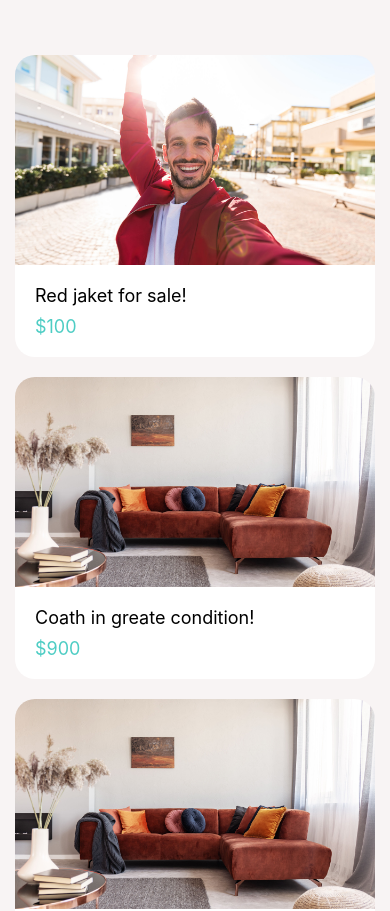
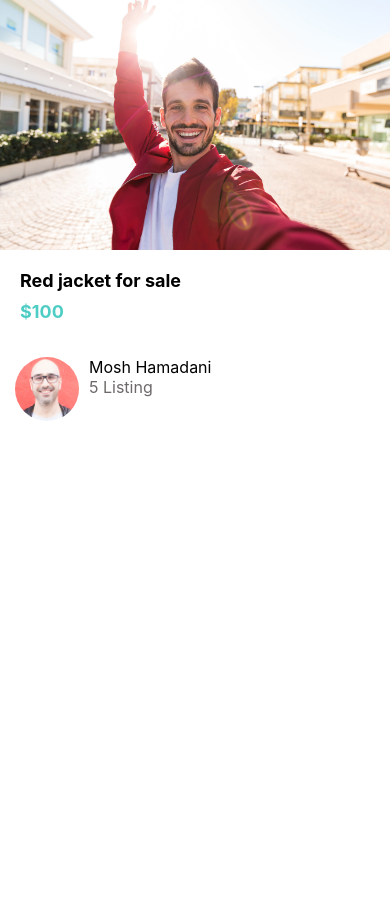
Before and after one commit to TAYBI/Done-with-it, a React Native app: screen / in a window 390 px wide. Shown: the top 911 px of the page. After the commit the page ends 844 px from the top, so only its background shows below. Built offline with nearby package versions, Linux system fonts and the light colour scheme.

Commit message:
listing Details Screen

```diff
--- a/App.js
+++ b/App.js
@@ -8,24 +8,28 @@ import Card from "./app/components/Card";
 
 import image from "./app/assets/jacket.jpg";
 import image2 from "./app/assets/couch.jpg";
+import ListingDetailsScreen from "./app/screens/ListingDetailsScreen";
 
 export default function App() {
   return (
     <View
-      style={{
-        backgroundColor: "#f8f4f4",
-        paddingTop: 40,
-        paddingBottom: 10,
-      }}
+      style={
+        {
+          // backgroundColor: "#f8f4f4",
+          // paddingTop: 40,
+          // paddingBottom: 10,
+        }
+      }
     >
-      <ScrollView
+      <ListingDetailsScreen />
+      {/* <ScrollView
         style={{
           backgroundColor: "#f8f4f4",
           // paddingVertical: 40,
         }}
         // contentContainerStyle={{ flex: 1 }}
-      >
-        <Card title="Red jaket for sale!" subTitle="$100" image={image} />
+      > */}
+      {/* <Card title="Red jaket for sale!" subTitle="$100" image={image} />
         <Card
           title="Coath in greate condition!"
           subTitle="$900"
@@ -36,8 +40,8 @@ export default function App() {
           subTitle="$900"
           image={image2}
         />
-        <Card title="Red jaket for sale!" subTitle="$100" image={image} />
-      </ScrollView>
+        <Card title="Red jaket for sale!" subTitle="$100" image={image} /> */}
+      {/* </ScrollView> */}
     </View>
   );
 }
--- a/app/components/Card.js
+++ b/app/components/Card.js
@@ -9,9 +9,7 @@ function Card({ title, subTitle, image }) {
       <Image source={image} style={styles.image} />
       <View style={styles.textContainer}>
         <Text style={styles.title}>{title}</Text>
-        <Text style={styles.subTitle} t>
-          {subTitle}
-        </Text>
+        <Text style={styles.subTitle}>{subTitle}</Text>
       </View>
     </View>
   );
--- /dev/null
+++ b/app/screens/ListingDetailsScreen.js
@@ -0,0 +1,68 @@
+import React from "react";
+import { Image, View, StyleSheet, Text } from "react-native";
+import colors from "../config/colors";
+
+function ListingDetailsScreen(props) {
+  return (
+    <View>
+      <Image style={styles.image} source={require("../assets/jacket.jpg")} />
+      <View style={styles.textContainer}>
+        <Text style={styles.title}>Red jacket for sale</Text>
+        <Text style={styles.subTitle}>$100</Text>
+      </View>
+      <View style={styles.listionCard}>
+        <Image
+          style={styles.imageProfile}
+          source={require("../assets/mosh.jpg")}
+        />
+        <View style={{ paddingLeft: 10 }}>
+          <Text style={{ fontSize: 16, textTransform: "capitalize" }}>
+            Mosh hamadani
+          </Text>
+          <Text
+            style={{
+              fontSize: 16,
+              textTransform: "capitalize",
+              color: colors.medium,
+            }}
+          >
+            5 Listing
+          </Text>
+        </View>
+      </View>
+    </View>
+  );
+}
+
+const styles = StyleSheet.create({
+  image: {
+    width: "100%",
+    height: 250,
+  },
+  imageProfile: {
+    width: 64,
+    height: 64,
+    borderRadius: 45,
+  },
+  listionCard: {
+    flexDirection: "row",
+    backgroundColor: colors.white,
+    padding: 15,
+  },
+  textContainer: {
+    backgroundColor: colors.white,
+    padding: 20,
+  },
+  title: {
+    fontSize: 18,
+    marginBottom: 10,
+    fontWeight: "700",
+  },
+  subTitle: {
+    fontSize: 18,
+    color: colors.secondary,
+    fontWeight: "700",
+  },
+});
+
+export default ListingDetailsScreen;
```
Also changed, not shown: app/assets/mosh.jpg (added).
